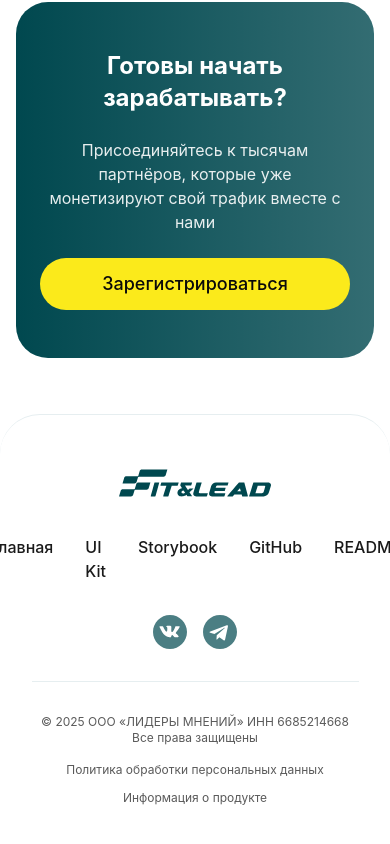
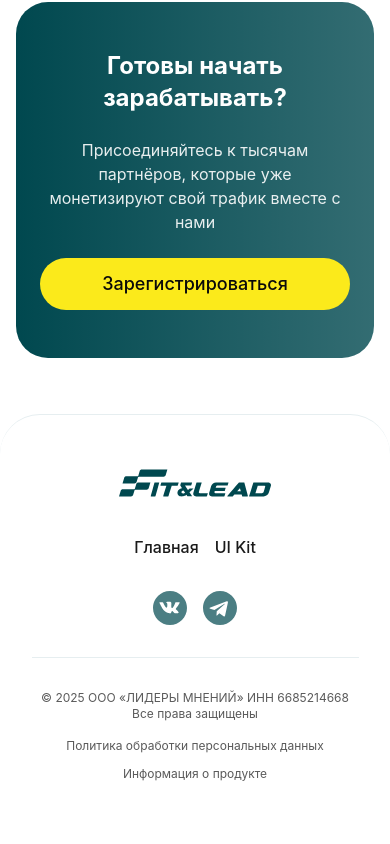
Before and after one commit to waldfalke/fit-lead-test-assignment, a Next.js app: page / in a window 390 px wide. Shown: the part 2200-3044 px from the top of the page. Built offline with nearby package versions, Linux system fonts and the light colour scheme.

Commit message:
fix: improve mobile navigation - hide external links on mobile, reduce footer nav gap, add flex-wrap

```diff
--- a/components/Footer.tsx
+++ b/components/Footer.tsx
@@ -46,7 +46,7 @@
           <Navigation
             items={SITE_NAVIGATION}
             variant="header"
-            className="flex justify-center gap-8"
+            className="flex flex-wrap justify-center gap-4 md:gap-8"
           />
 
           {/* Social Links - Mobile: Center, Desktop: Right */}
--- a/components/Navigation.tsx
+++ b/components/Navigation.tsx
@@ -70,7 +70,9 @@
   return (
     <nav className={className} aria-label="Navigation">
       {items.map((item) => {
-        const linkClasses = `${baseLinkClasses} ${linkClassName} ${
+        // Hide external links on mobile (show only on md+)
+        const mobileHideClass = item.external ? 'hidden md:inline-flex' : '';
+        const linkClasses = `${baseLinkClasses} ${linkClassName} ${mobileHideClass} ${
           item.active ? 'after:w-full after:left-0 text-[var(--color-primary)]' : ''
         }`.trim();
 
```
